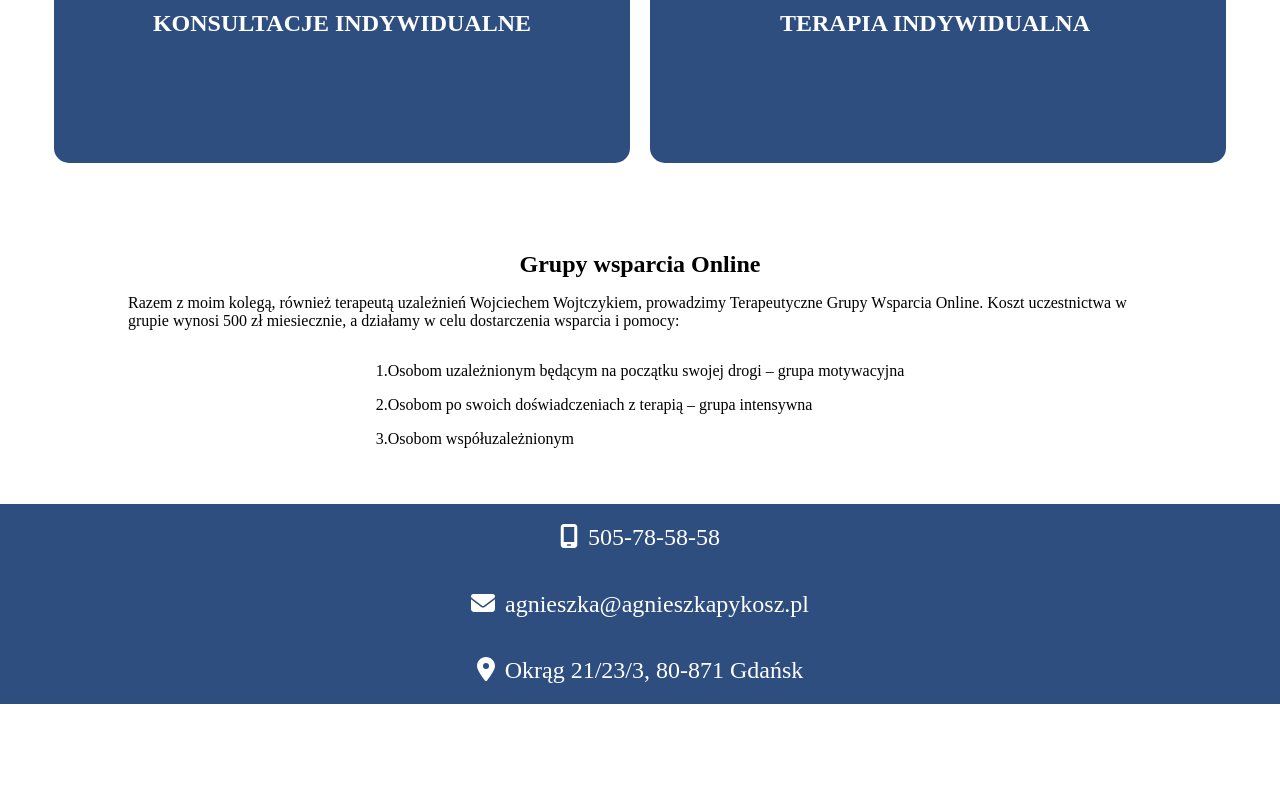
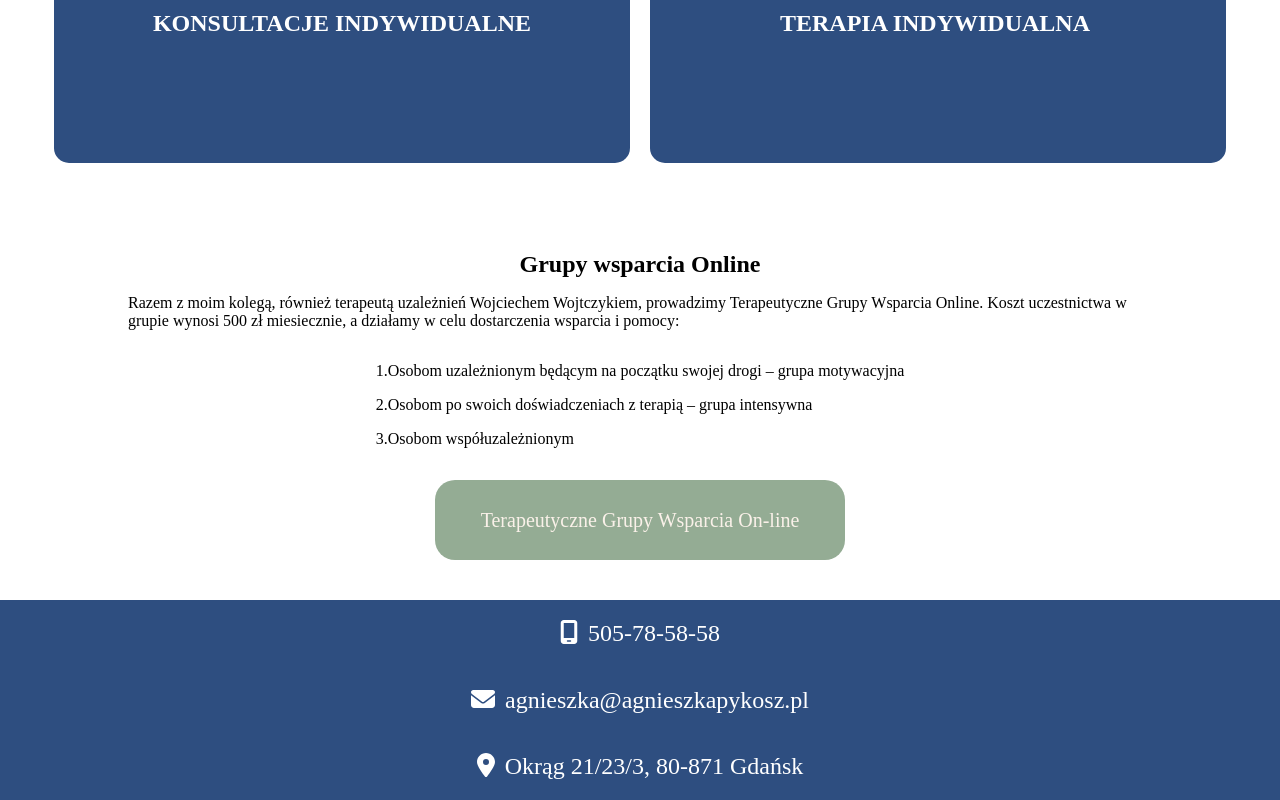
Before and after one commit to Solutionsby/ZatrzymajSieNaCzas, a React (Vite) app: page / in a window 1280 px wide. Shown: the part 1449-2249 px from the top of the page. Before the commit the page ends 2153 px from the top, so only its background shows below. Built offline with nearby package versions, Linux system fonts and the light colour scheme.

Commit message:
add button

```diff
--- a/src/assets/db/group.json
+++ b/src/assets/db/group.json
@@ -1,8 +1,12 @@
 {   "groupSection":{
     "groupTitle":"Grupy wsparcia Online",
+    "eterpiTitle":"Terapeutyczne Grupy Wsparcia On-line",
     "groupContent":"Razem z moim kolegą, również terapeutą uzależnień Wojciechem Wojtczykiem, prowadzimy Terapeutyczne Grupy Wsparcia Online. Koszt uczestnictwa w grupie wynosi 500 zł miesiecznie, a działamy w celu dostarczenia wsparcia i pomocy:",
     "groupList":[
         {"id":1, "listText":"Osobom uzależnionym będącym  na początku swojej drogi – grupa motywacyjna"},
         {"id":2, "listText":"Osobom po swoich doświadczeniach z terapią – grupa intensywna"},
         {"id":3, "listText":"Osobom współuzależnionym"}
-    ]}}
+    ]
+
+}
+}
--- a/src/assets/static.scss
+++ b/src/assets/static.scss
@@ -5,4 +5,8 @@ $primary-color:#2E4E80;
 
 $secendory-color:#fff;
 
+$primary-color-eterapia:#94AC94;
+$secendary-color-eterapia:#FAF1E9;
+
+
 $height-navigation:10vh;
--- a/src/sections/group/GroupLink.tsx
+++ b/src/sections/group/GroupLink.tsx
@@ -16,7 +16,10 @@ export const GroupLink:React.FC<GroupProps> = ({groupID}) =>{
                 <li key={id}>{id}.{listText}</li>
             ))}
             </ul>
-            {/* <a href="http://" className='link-to-group'>Dowiedz sie wiecej</a> */}
+
+            <div className="eterapiButton">
+                <a className='eterapia-link'href="http://twoja-eterapia.pl">{groupSection.eterpiTitle}</a>
+                </div>
 
         </div>
     )
--- a/src/sections/group/group.scss
+++ b/src/sections/group/group.scss
@@ -32,7 +32,22 @@ ul{
     &:hover{
         background-color: $primary-color;
         color: white;
+    }
 
+}
+.eterapiButton{
+    width: 90%;
+    height: 10vh;
+    border-radius: 20px;
+    background-color: $primary-color-eterapia;
+    .eterapia-link{
+        display: flex;
+        justify-content: center;
+        align-items: center;
+        width: 100%;
+        height: 100%;
+        font-size: 2.5vh;
+        color: $secendary-color-eterapia;
     }
 }
 
@@ -52,4 +67,7 @@ ul{
         font-size: 25px;
 
     }
+    .eterapiButton{
+        width: 40%;
+    }
 }
```
